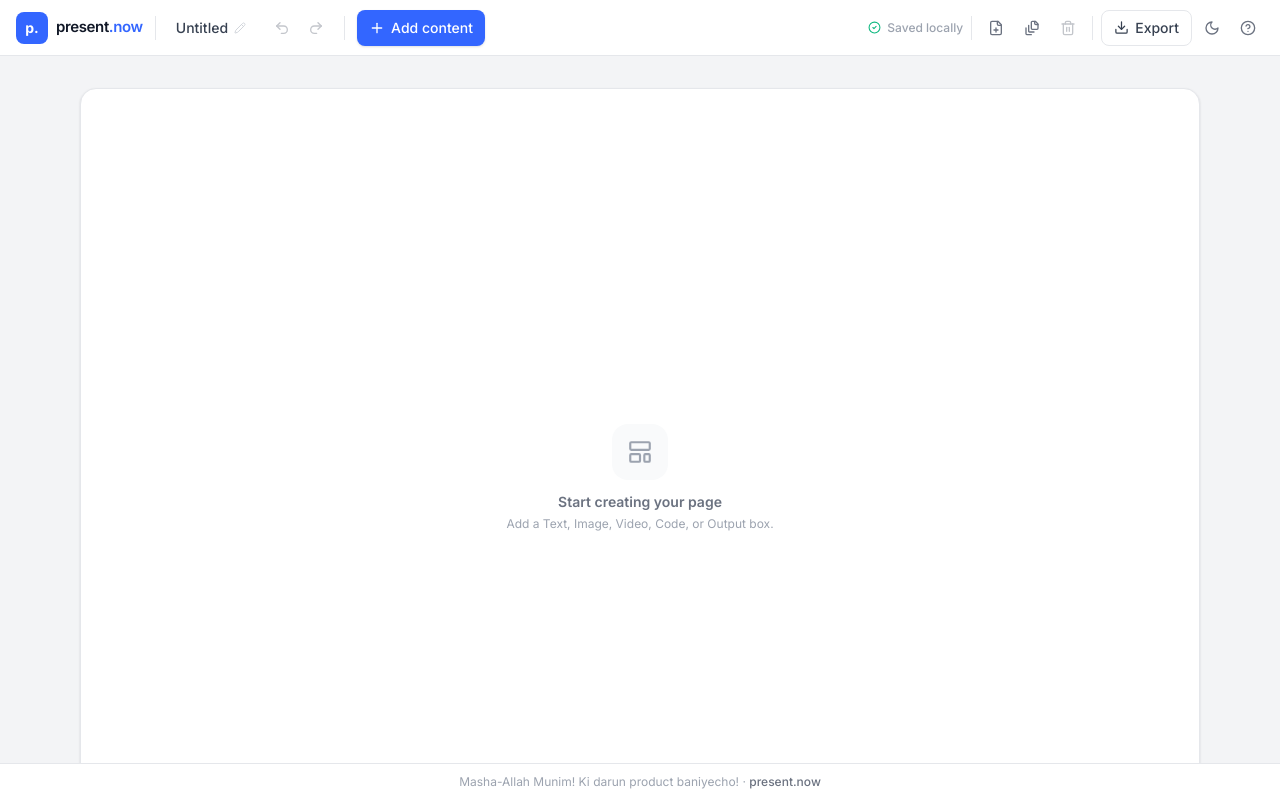
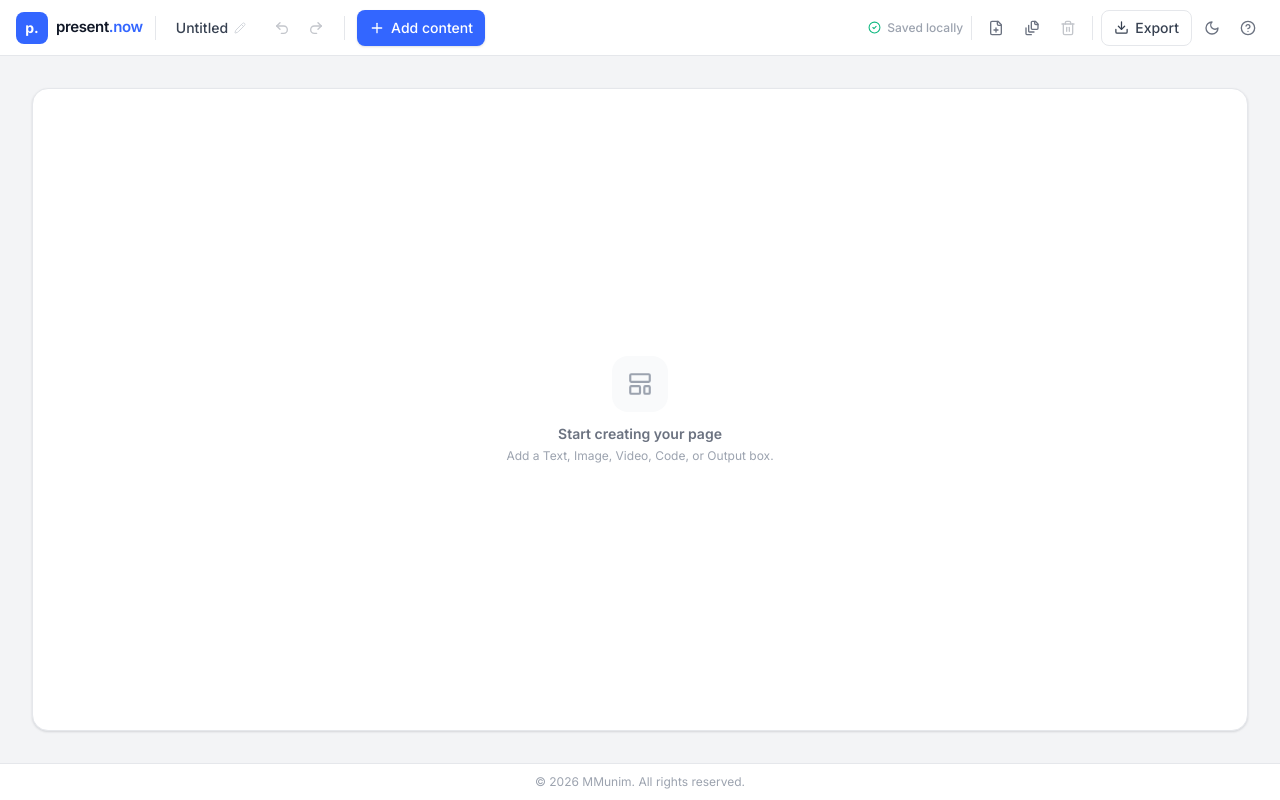
Before and after one commit to MMunim90/present.now, a React (Vite) app: page / in a window 1280 px wide. Built offline with nearby package versions, Linux system fonts and the light colour scheme.

Commit message:
change the canvas size to dynamic

```diff
--- a/src/App.jsx
+++ b/src/App.jsx
@@ -1,4 +1,4 @@
-import React, { useState } from 'react'
+import React, { useMemo, useState } from 'react'
 import { DocumentProvider, useDocumentStore } from './store/DocumentContext'
 import { useTheme } from './hooks/useTheme'
 import { useKeyboardShortcuts } from './hooks/useKeyboardShortcuts'
@@ -9,6 +9,7 @@ import ConfirmDialog from './components/dialogs/ConfirmDialog'
 import ExportDialog from './components/dialogs/ExportDialog'
 import DocumentDialog from './components/dialogs/DocumentDialog'
 import * as documentStorage from './services/storage/documentStorage'
+import { getContentBounds } from './utils/canvasSize'
 
 function AppShell() {
   const { theme, toggleTheme } = useTheme()
@@ -25,8 +26,16 @@ function AppShell() {
     redo,
     newDocument,
     openDocument,
-    pageWidth,
   } = useDocumentStore()
+
+  // Export scaling is based on the content's own bounding box (what the
+  // boxes actually occupy), not the potentially much larger visual canvas
+  // that fills a wide viewport — this keeps exported layouts tight around
+  // the real content regardless of how the on-screen canvas has grown.
+  const exportPageWidth = useMemo(() => {
+    const bounds = getContentBounds(doc.boxes)
+    return bounds.width || 1120
+  }, [doc.boxes])
 
   const [exportOpen, setExportOpen] = useState(false)
   const [documentsOpen, setDocumentsOpen] = useState(false)
@@ -64,11 +73,11 @@ function AppShell() {
         onRequestNewDocument={() => setConfirmNewDoc(true)}
       />
 
-      <Canvas pageWidth={pageWidth} />
+      <Canvas />
 
       <Footer />
 
-      <ExportDialog open={exportOpen} onClose={() => setExportOpen(false)} doc={doc} pageWidth={pageWidth} />
+      <ExportDialog open={exportOpen} onClose={() => setExportOpen(false)} doc={doc} pageWidth={exportPageWidth} />
 
       <DocumentDialog
         open={documentsOpen}
--- a/src/components/canvas/Canvas.jsx
+++ b/src/components/canvas/Canvas.jsx
@@ -1,4 +1,4 @@
-import React, { useRef } from 'react'
+import React, { useMemo } from 'react'
 import { LayoutTemplate } from 'lucide-react'
 import { useDocumentStore } from '../../store/DocumentContext'
 import TextBox from '../boxes/TextBox'
@@ -6,7 +6,8 @@ import ImageBox from '../boxes/ImageBox'
 import VideoBox from '../boxes/VideoBox'
 import CodeBox from '../boxes/CodeBox'
 import OutputBox from '../boxes/OutputBox'
-import { PAGE_MIN_HEIGHT } from '../../utils/factories'
+import { useElementSize } from '../../hooks/useElementSize'
+import { getContentBounds } from '../../utils/canvasSize'
 
 const BOX_COMPONENTS = {
   text: TextBox,
@@ -16,9 +17,23 @@ const BOX_COMPONENTS = {
   output: OutputBox,
 }
 
-export default function Canvas({ pageWidth }) {
+export default function Canvas() {
   const { doc, setSelectedId, setExpandedId } = useDocumentStore()
-  const pageRef = useRef(null)
+
+  // `workspaceRef` measures the *available* scrollable workspace (viewport-driven).
+  // `pageRef` is the actual document/canvas surface, sized from both the
+  // workspace and the content's own footprint — never forced to a fixed width.
+  const [workspaceRef, workspaceSize] = useElementSize({ width: 1120, height: 780 })
+  const pageRef = React.useRef(null)
+
+  const contentBounds = useMemo(() => getContentBounds(doc.boxes), [doc.boxes])
+
+  // Content-aware canvas: only ever grows beyond the workspace when the
+  // boxes actually require the extra space; otherwise it fills the
+  // available viewport so small/empty pages never carry unnecessary
+  // horizontal scrolling on small devices.
+  const pageWidth = Math.max(workspaceSize.width, contentBounds.width)
+  const pageHeight = Math.max(workspaceSize.height, contentBounds.height)
 
   const handleBackgroundClick = () => {
     setSelectedId(null)
@@ -26,13 +41,13 @@ export default function Canvas({ pageWidth }) {
   }
 
   return (
-    <div className="flex-1 overflow-auto bg-gray-100 px-4 py-8 dark:bg-gray-950 sm:px-8">
+    <div ref={workspaceRef} className="flex-1 overflow-auto bg-gray-100 px-4 py-8 dark:bg-gray-950 sm:px-8">
       <div
         id="present-now-page"
         ref={pageRef}
         onMouseDown={handleBackgroundClick}
         className="relative mx-auto rounded-2xl border border-gray-200 bg-white shadow-soft transition-colors dark:border-gray-800 dark:bg-gray-900"
-        style={{ width: pageWidth, minHeight: PAGE_MIN_HEIGHT, maxWidth: '100%' }}
+        style={{ width: pageWidth, height: pageHeight }}
       >
         {doc.boxes.length === 0 && (
           <div className="pointer-events-none absolute inset-0 flex flex-col items-center justify-center gap-3 text-center text-gray-400 dark:text-gray-600">
--- a/src/components/layout/Footer.jsx
+++ b/src/components/layout/Footer.jsx
@@ -1,11 +1,11 @@
-import React from 'react'
+import React from "react";
 
 export default function Footer() {
   return (
     <footer className="flex shrink-0 items-center justify-center border-t border-gray-200 bg-white px-4 py-2.5 text-center dark:border-gray-800 dark:bg-gray-900">
       <p className="text-xs text-gray-400 dark:text-gray-600">
-        Masha-Allah Munim! Ki darun product baniyecho! · <span className="font-medium text-gray-500 dark:text-gray-500">present.now</span>
+        &copy; {new Date().getFullYear()} MMunim. All rights reserved.
       </p>
     </footer>
-  )
+  );
 }
--- /dev/null
+++ b/src/hooks/useElementSize.js
@@ -0,0 +1,36 @@
+import { useEffect, useRef, useState } from 'react'
+
+/**
+ * Tracks the *content-box* width/height of the returned ref's element.
+ * ResizeObserver's default observed box is content-box, so this already
+ * excludes the element's own padding/border — exactly the space available
+ * to children laid out inside it.
+ */
+export function useElementSize(initial = { width: 0, height: 0 }) {
+  const ref = useRef(null)
+  const [size, setSize] = useState(initial)
+
+  useEffect(() => {
+    const el = ref.current
+    if (!el || typeof ResizeObserver === 'undefined') return undefined
+
+    const observer = new ResizeObserver((entries) => {
+      const entry = entries[0]
+      if (!entry) return
+      const { width, height } = entry.contentRect
+      setSize({ width, height })
+    })
+
+    observer.observe(el)
+    // Capture the initial size immediately (ResizeObserver only fires on change).
+    const rect = el.getBoundingClientRect()
+    const styles = getComputedStyle(el)
+    const paddingX = parseFloat(styles.paddingLeft || 0) + parseFloat(styles.paddingRight || 0)
+    const paddingY = parseFloat(styles.paddingTop || 0) + parseFloat(styles.paddingBottom || 0)
+    setSize({ width: rect.width - paddingX, height: rect.height - paddingY })
+
+    return () => observer.disconnect()
+  }, [])
+
+  return [ref, size]
+}
--- a/src/services/export/exportPptx.js
+++ b/src/services/export/exportPptx.js
@@ -2,7 +2,7 @@ import PptxGenJS from 'pptxgenjs'
 import { mediaToDataUrl } from '../../utils/exportHelpers'
 import { sanitizeFilename } from './exportPdf'
 import { resolveVideoUrl } from '../../utils/video'
-import { PAGE_MIN_HEIGHT } from '../../utils/factories'
+import { getContentBounds } from '../../utils/canvasSize'
 
 const SLIDE_W = 13.333 // inches, 16:9
 const SLIDE_H = 7.5
@@ -15,7 +15,7 @@ export async function exportToPptx(doc, pageWidth) {
   const slide = pptx.addSlide()
   slide.background = { color: 'FFFFFF' }
 
-  const pageHeightPx = Math.max(PAGE_MIN_HEIGHT, ...doc.boxes.map((b) => b.y + b.height), 1)
+  const pageHeightPx = Math.max(getContentBounds(doc.boxes).height, 1)
   const scaleX = SLIDE_W / pageWidth
   const scaleY = SLIDE_H / pageHeightPx
 
--- a/src/store/DocumentContext.jsx
+++ b/src/store/DocumentContext.jsx
@@ -1,7 +1,7 @@
 import React, { createContext, useCallback, useContext, useEffect, useMemo, useRef, useState } from 'react'
 import { useUndoRedo } from '../hooks/useUndoRedo'
 import { useDebouncedEffect } from '../hooks/useDebouncedEffect'
-import { createBox, createEmptyDocument, cloneBoxForCopy, PAGE_WIDTH } from '../utils/factories'
+import { createBox, createEmptyDocument, cloneBoxForCopy } from '../utils/factories'
 import { nextLabel } from '../utils/ids'
 import * as documentStorage from '../services/storage/documentStorage'
 import { deleteMedia } from '../services/storage/mediaStorage'
@@ -211,7 +211,6 @@ export function DocumentProvider({ children }) {
     renameCurrentDocument,
     newDocument,
     openDocument,
-    pageWidth: PAGE_WIDTH,
   }
 
   return <DocumentContext.Provider value={value}>{children}</DocumentContext.Provider>
--- /dev/null
+++ b/src/utils/canvasSize.js
@@ -0,0 +1,20 @@
+// The canvas must be "content-aware": it should never be smaller than what
+// the boxes actually occupy, regardless of what the visible workspace
+// measures. This is intentionally pure/DOM-free so it can be reused both by
+// the live canvas (for rendering) and by the export pipeline (for scaling
+// box coordinates), and stays perfectly in sync with the two.
+
+export const PAGE_PADDING = 60
+
+export function getContentBounds(boxes) {
+  if (!boxes || boxes.length === 0) {
+    return { width: 0, height: 0 }
+  }
+  let maxRight = 0
+  let maxBottom = 0
+  for (const box of boxes) {
+    maxRight = Math.max(maxRight, box.x + box.width)
+    maxBottom = Math.max(maxBottom, box.y + box.height)
+  }
+  return { width: maxRight + PAGE_PADDING, height: maxBottom + PAGE_PADDING }
+}
```
Also changed, not shown: 1 other file (tests, documents, lock files or other folders).
